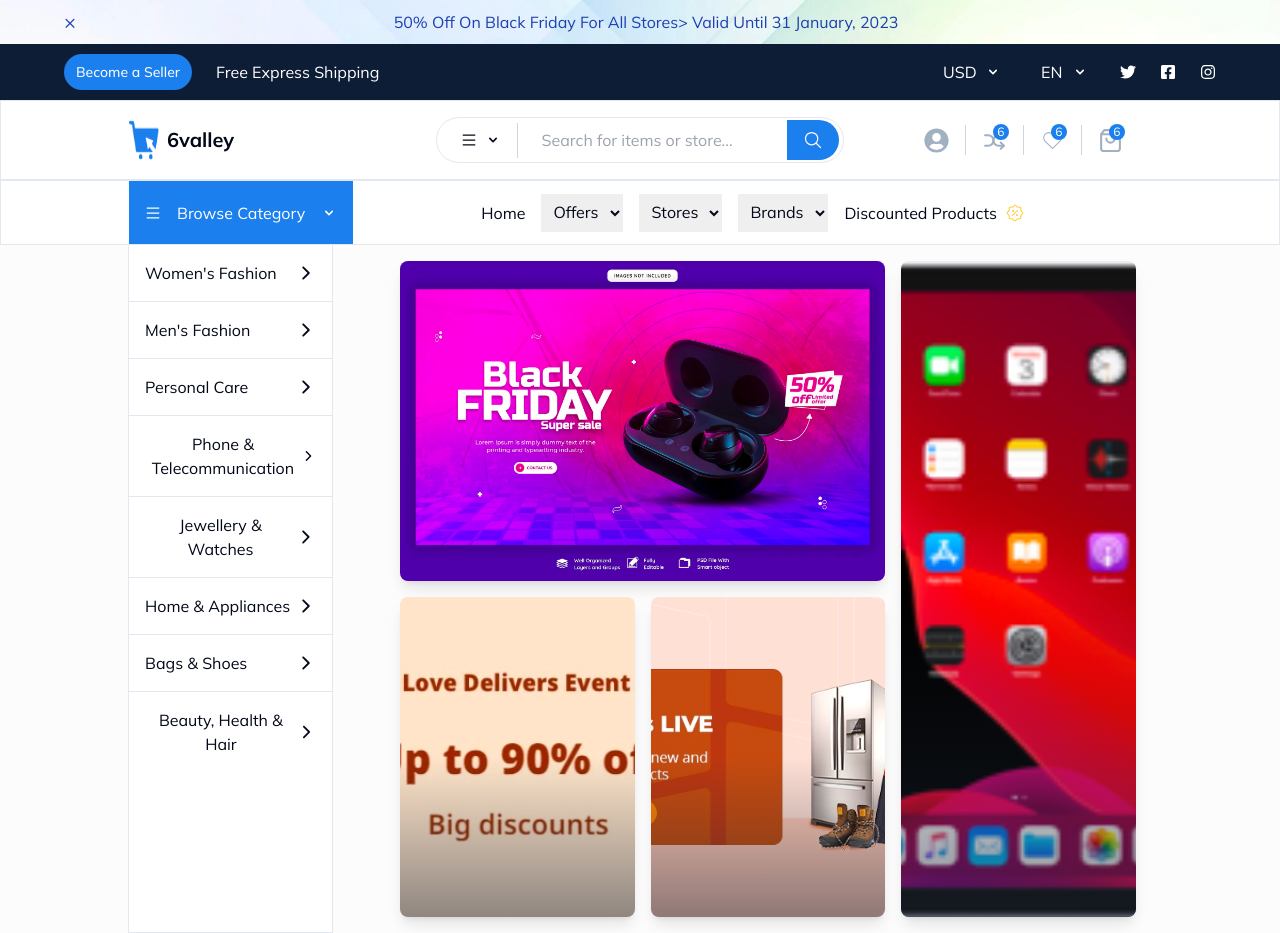
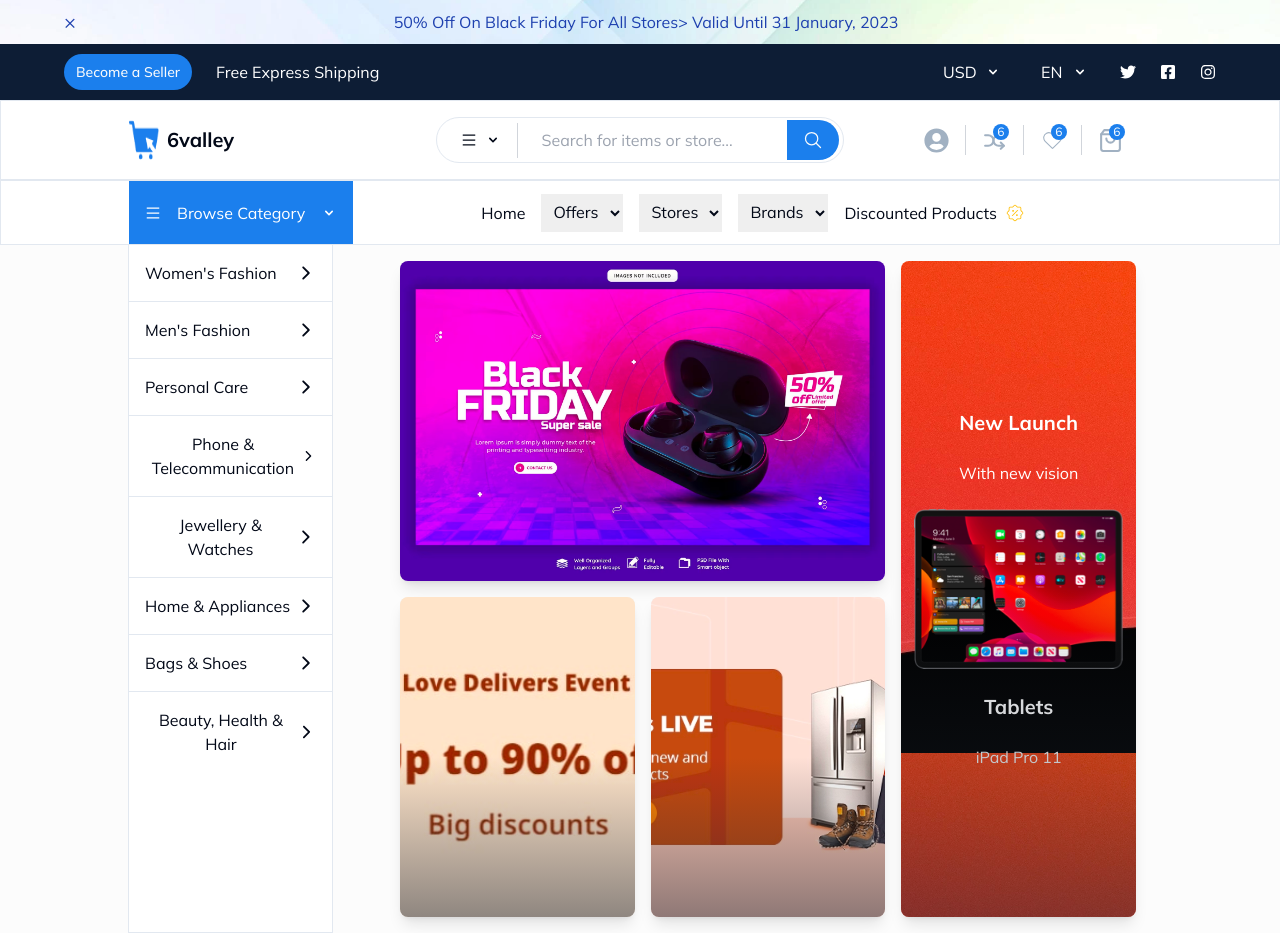
Before and after one commit to moinulhossainmahim/6valley, a Next.js app: page / in a window 1280 px wide. Built offline with nearby package versions, Linux system fonts and the light colour scheme.

Commit message:
updated hero gallery images

```diff
--- a/components/shared/hero/HeroImageGallery.tsx
+++ b/components/shared/hero/HeroImageGallery.tsx
@@ -6,9 +6,15 @@
             <img src="/assets/hero-1.png" loading="lazy" alt="Photo by Minh Pham" className="absolute inset-0 h-full w-full object-cover object-center" />
         </div>
 
-        <div className="group relative flex h-48 items-end overflow-hidden rounded-lg bg-gray-100 shadow-lg md:h-full md:row-span-2">
-            <img src="/assets/hero-4.png" loading="lazy" alt="Photo by Magicle" className="absolute inset-0 h-full w-full object-cover object-center" />
-            <div className="pointer-events-none absolute inset-0 bg-gradient-to-t from-gray-800 via-transparent to-transparent opacity-50"></div>
+        <div className="group relative flex h-48 items-end overflow-hidden rounded-lg bg-gray-100 shadow-lg md:h-full md:row-span-2 bg-[url('/assets/hero-5.png')] object-cover object-center">
+          <div className="h-full w-full flex justify-center gap-6 items-center flex-col">
+            <h1 className="text-white font-bold text-xl">New Launch</h1>
+            <p className="text-white">With new vision</p>
+            <img src="/assets/hero-4.png" loading="lazy" alt="Photo by Magicle" className="inset-0 h-40 w-30" />
+            <h1 className="text-white font-bold text-xl">Tablets</h1>
+            <p className="text-white">iPad Pro 11</p>
+          </div>
+          <div className="pointer-events-none absolute inset-0 bg-gradient-to-t from-gray-800 via-transparent to-transparent opacity-50 w-full h-full"></div>
         </div>
 
         <div className="group relative flex h-48 items-end overflow-hidden rounded-lg bg-gray-100 shadow-lg md:h-80">
```
